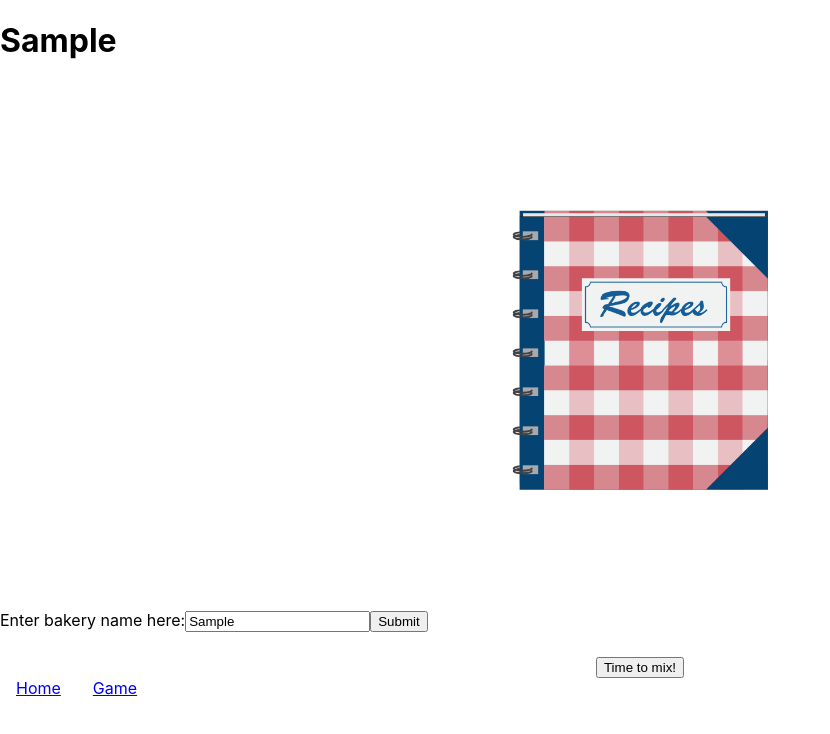
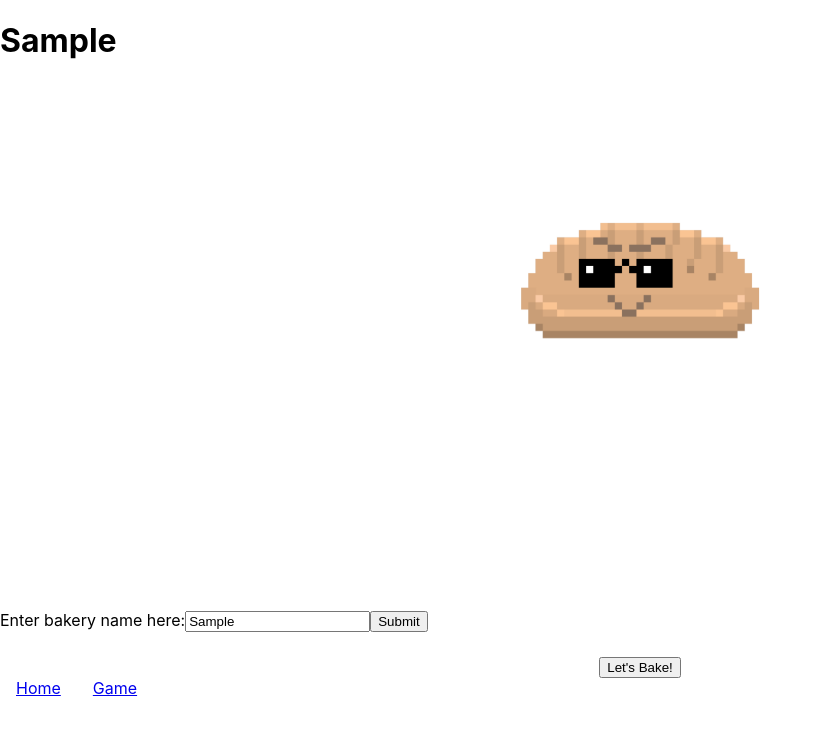
Before and after one commit to audreywrong/personalwebsite-react, a React (Create React App) app in the folder my-app/: page /baking-game in a window 1280 px wide. Both pictures are taken after typing "Sample" into the empty fields and a click on the input "Submit". Shown: the top 734 px of the page, without its empty margins (0-830 px from the left). Built offline with nearby package versions, Linux system fonts and the light colour scheme.

Commit message:
refactored useEffect
show/hide buttons
added back button
looping it back to game home page

```diff
--- a/my-app/src/features/baking-game/BakingGame.js
+++ b/my-app/src/features/baking-game/BakingGame.js
@@ -1,4 +1,4 @@
-import {React, useEffect, useRef, useState, Component} from 'react';
+import {React, useState, Component} from 'react';
 import './BakingGame.css';
 import breadLoadingScreen from '../../images/bread-loading-screen.png';
 import recipe from '../../images/recipe.png';
@@ -9,40 +9,46 @@
 import resting from '../../images/sleeping-bread.png';
 import baking from '../../images/baking.jpg';
 import freshLoaf from '../../images/fresh-loaf.png';
-import burntBread from '../../images/burnt-bread.png';
 
 function BakingGame() {
-  const [currentStepNumber, setCurrentStepNumber] = useState(0);
+  const [currentStep, setCurrentStep] = useState(steps[0]);
   const [bakeryName, setBakeryName] = useState('');
-  const currentStepRef = useRef(steps[0]);
-
-  useEffect(() => {
-    if (currentStepNumber < 8) {
-      currentStepRef.current = steps[currentStepNumber + 1];
-    } else {
-      setCurrentStepNumber(-1);
-    }
-  }, [currentStepNumber]);
 
   function handleBakeryNameForm(newBakeryName) {
     setBakeryName(newBakeryName);
   }
 
   function handleClick() {
-    setCurrentStepNumber(currentStepNumber + 1);
+    if (currentStep.stepNumber < 8) {
+      setCurrentStep(steps[currentStep.stepNumber + 1]);
+    } else {
+      setCurrentStep(steps[0]);
+    }
+  }
+
+  function handleClickDecrement() {
+    setCurrentStep(steps[currentStep.stepNumber - 1]);
   }
 
   return (
     <>
       {(() => {
-        debugger;
         return bakeryName && <h1>{bakeryName}</h1>;
       })()}
       <div className="image-wrapper">
-        <img src={currentStepRef.current.image} className={currentStepRef.current.imgClass} alt="logo" />
+        <img src={currentStep.image} className={currentStep.imgClass} alt="logo" />
       </div>
-      <NameForm handleBakeryNameForm={handleBakeryNameForm}></NameForm>
-      <button onClick={handleClick}>{currentStepRef.current.buttonText}</button>
+      <NameForm handleBakeryNameForm={handleBakeryNameForm} show={currentStep.stepNumber === 0}></NameForm>
+      {(() => {
+        return bakeryName && <button onClick={handleClick}>{currentStep.buttonText}</button>;
+      })()}
+      {(() => {
+        return (
+          bakeryName &&
+          currentStep.stepNumber >= 1 &&
+          currentStep.stepNumber < 8 && <button onClick={handleClickDecrement}>IF I COULD TURN BACK TIME...</button>
+        );
+      })()}
     </>
   );
 }
@@ -74,7 +80,6 @@
 
     this.handleChange = this.handleChange.bind(this);
     this.handleSubmit = this.handleSubmit.bind(this);
-    debugger;
   }
 
   handleChange(event) {
@@ -82,13 +87,13 @@
   }
 
   handleSubmit(event) {
-    alert('A name was submitted: ' + this.state.value);
-    debugger;
     event.preventDefault();
     this.props.handleBakeryNameForm(this.state.value);
   }
 
   render() {
+    if (!this.props.show) return <></>;
+
     return (
       <form onSubmit={this.handleSubmit}>
         <label>
```
